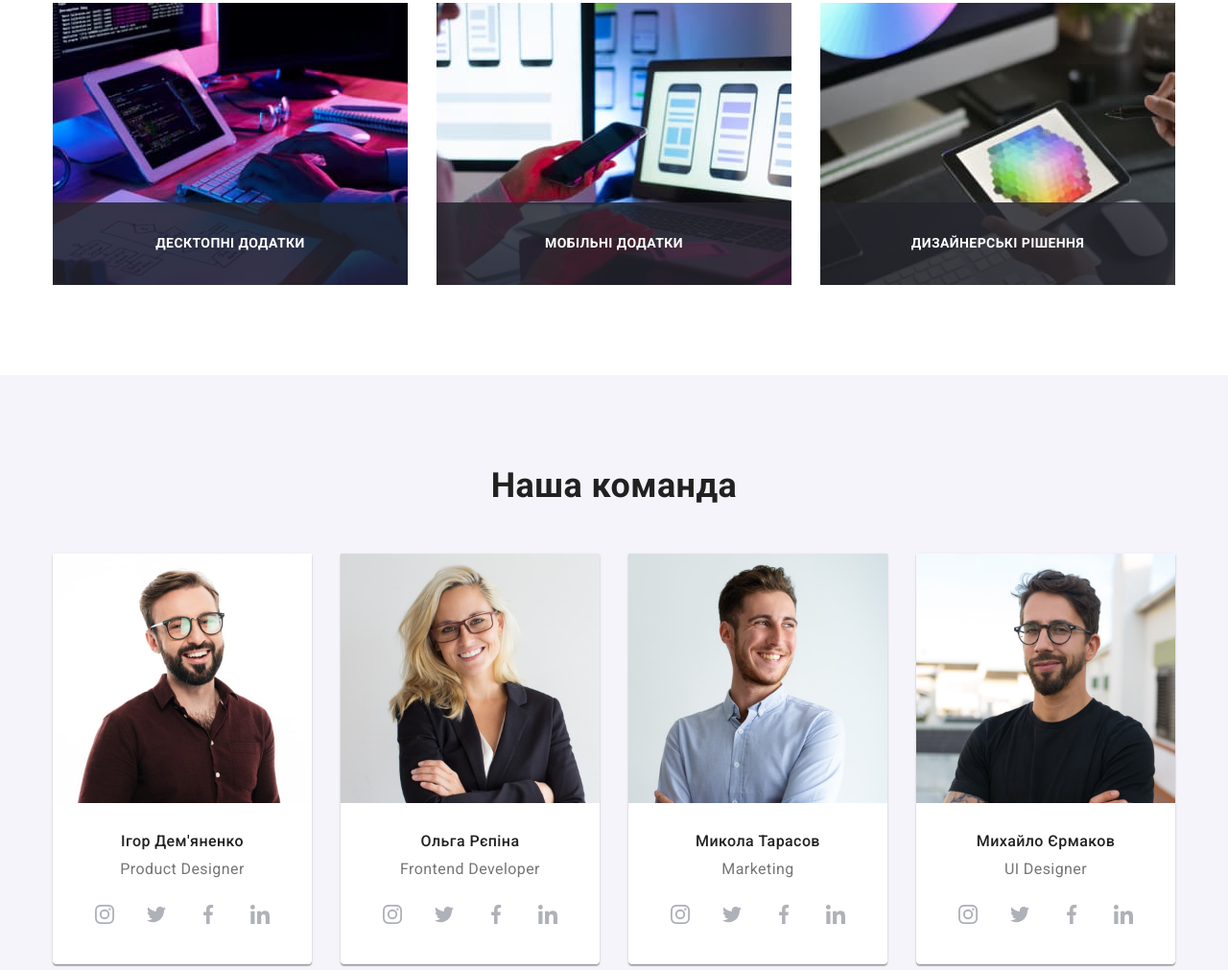
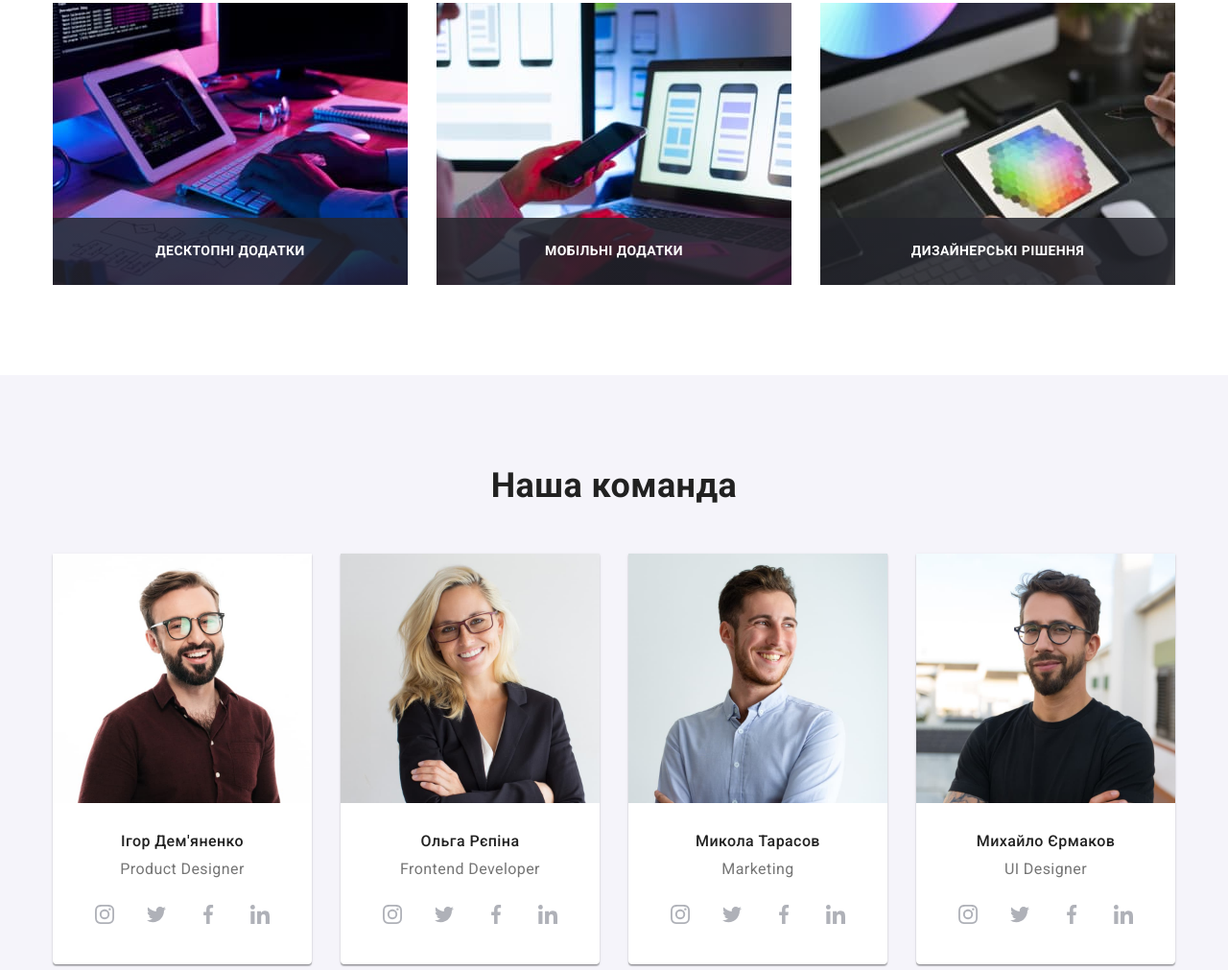
Before and after one commit to Anastasiia2827/goit-markup-hw-05, a plain HTML site: page index.html in a window 1280 px wide. Shown: the part 1206-2217 px from the top of the page at 96% size. Drawn offline with nearby package versions, Linux system fonts and the light colour scheme.

Commit message:
виправлення після зауважень ментора

```diff
--- a/css/styles.css
+++ b/css/styles.css
@@ -371,13 +371,16 @@ body {
 }
 
 .work-item p {
-  padding: 35px 0;
+  display: flex;
+  align-items: center;
+  justify-content: center;
 
   width: 370px;
+  height: 70px;
 
   font-weight: 700;
   line-height: 1.14;
-  text-align: center;
+
   text-transform: uppercase;
   color: #ffffff;
 
@@ -781,8 +784,7 @@ body {
   width: 100%;
   background-color: rgba(47, 48, 58, 0.4);
 
-  transition: opasity 250ms ease, visibility 250ms ease;
-
+  transition: opacity 500ms ease, visibility 500ms ease;
 }
 
 .backdrop.is-hidden {
@@ -797,9 +799,10 @@ body {
   left: 50%;
   transform: translate(-50%, -50%);
   width: 528px;
-  height: 580px ;
+  height: 580px;
   background-color: var(--fourth-backgraund-color);
-box-shadow: 0px 1px 3px rgba(0, 0, 0, 0.12), 0px 1px 1px rgba(0, 0, 0, 0.14), 0px 2px 1px rgba(0, 0, 0, 0.2);
+  box-shadow: 0px 1px 3px rgba(0, 0, 0, 0.12), 0px 1px 1px rgba(0, 0, 0, 0.14),
+    0px 2px 1px rgba(0, 0, 0, 0.2);
   border-radius: 4px;
 }
 
@@ -814,7 +817,7 @@ justify-content: center;
 
   width: 30px;
   height: 30px;
-  background-color: #FFFFFF;
+  background-color: #ffffff;
   border: 1px solid rgba(0, 0, 0, 0.1);
   border-radius: 50%;
 
```
Lines whose indentation alone changed are shown as unchanged.
